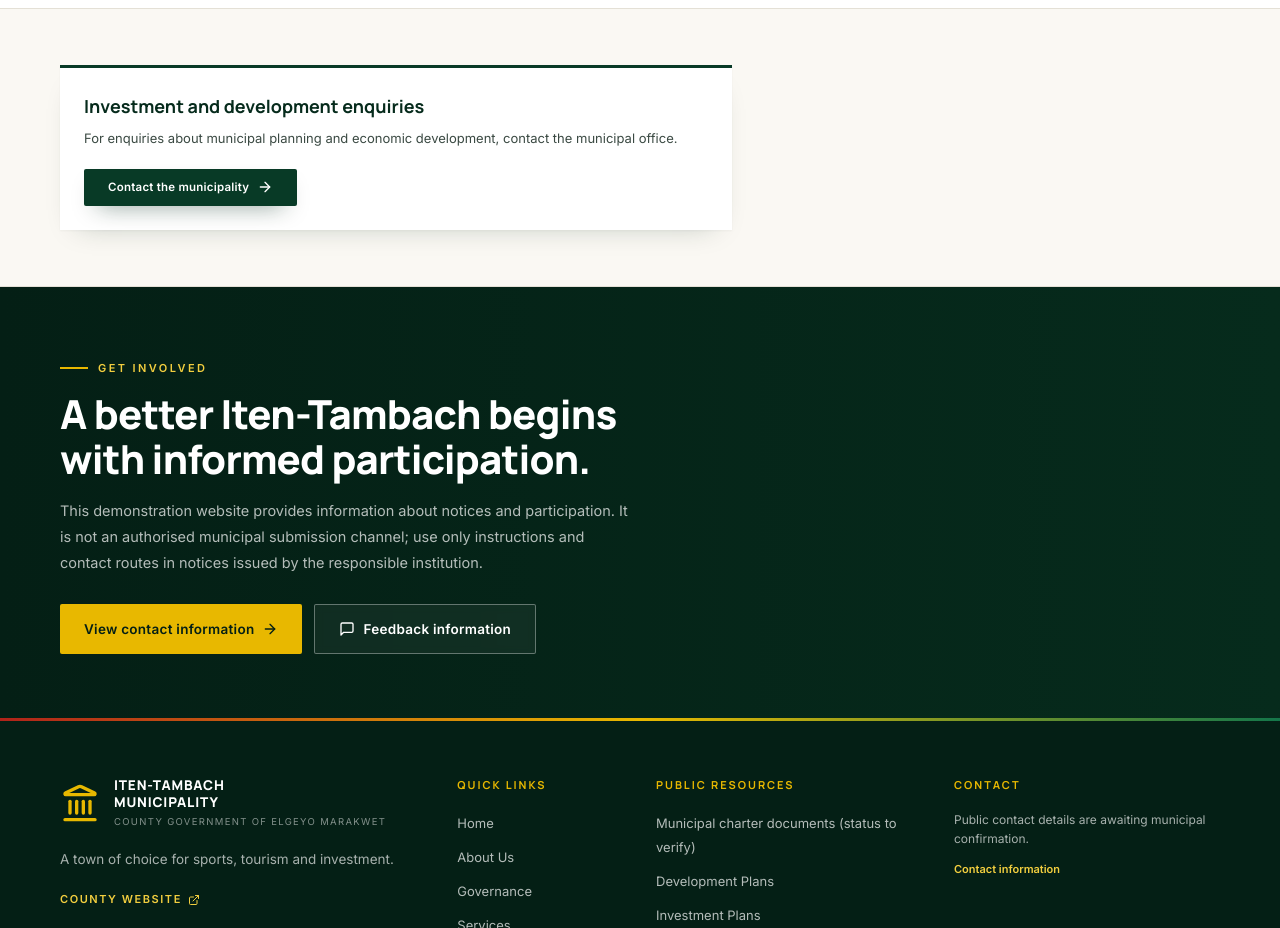
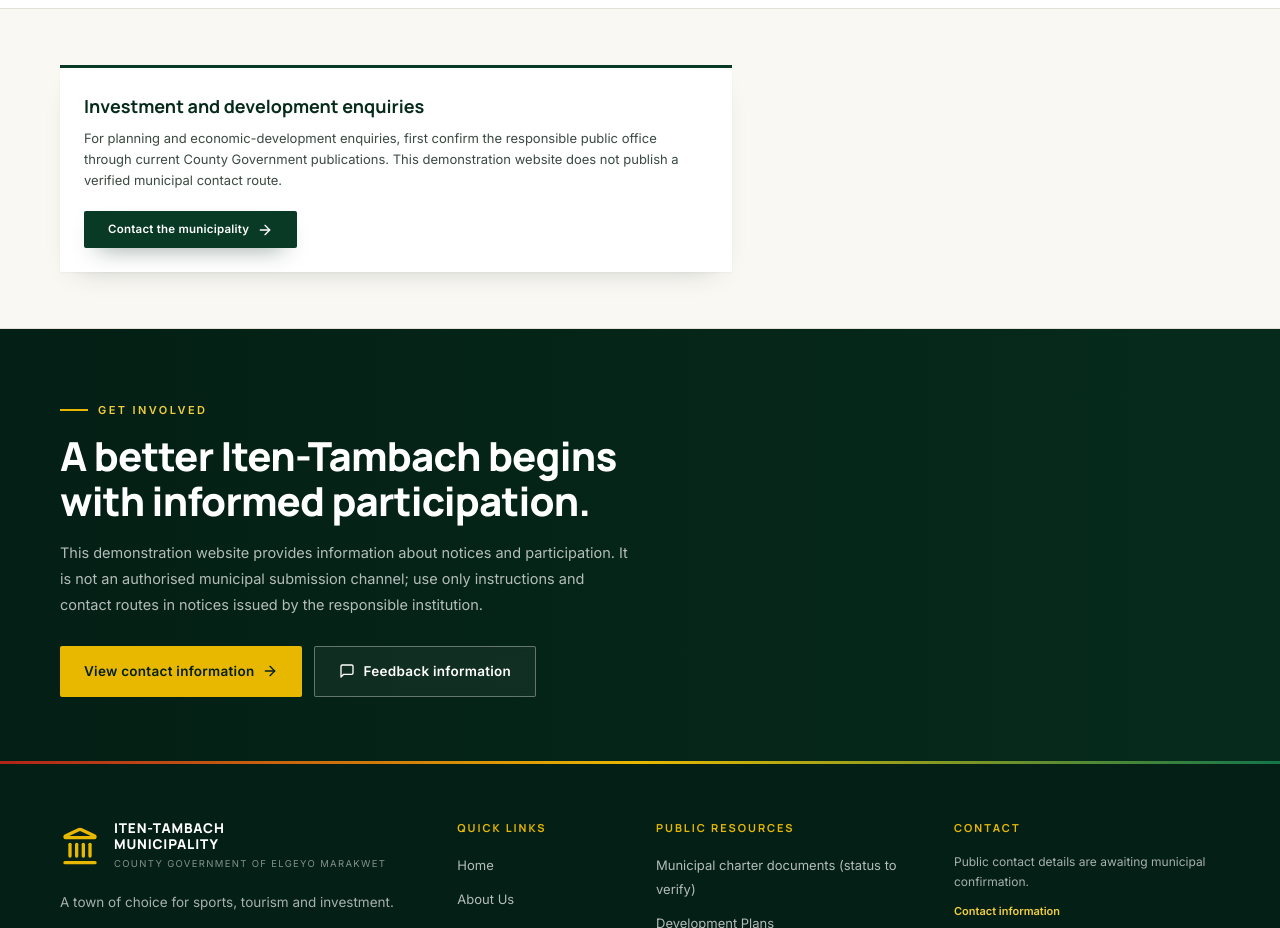
Before and after one commit to kikie254/municp, a Next.js app: page /investment in a window 1280 px wide. Shown: the part 1380-2308 px from the top of the page. Built offline with nearby package versions, Linux system fonts and the light colour scheme; no server answers.

Commit message:
Remove unverified municipal office contact instruction from investment page

```diff
--- a/app/investment/page.tsx
+++ b/app/investment/page.tsx
@@ -81,7 +81,7 @@ export default function InvestmentPage() {
           <div className="max-w-2xl border-t-[3px] border-green-800 bg-white p-6 shadow-card">
             <h2 className="font-display text-lg font-bold text-green-900">Investment and development enquiries</h2>
             <p className="mt-2 text-[13px] leading-relaxed text-ink-soft">
-              For enquiries about municipal planning and economic development, contact the municipal office.
+              For planning and economic-development enquiries, first confirm the responsible public office through current County Government publications. This demonstration website does not publish a verified municipal contact route.
             </p>
             <Link href="/contact" className="btn btn-primary mt-5 !py-2.5 !text-[11.5px]">
               Contact the municipality <ArrowRight aria-hidden="true" />
```
